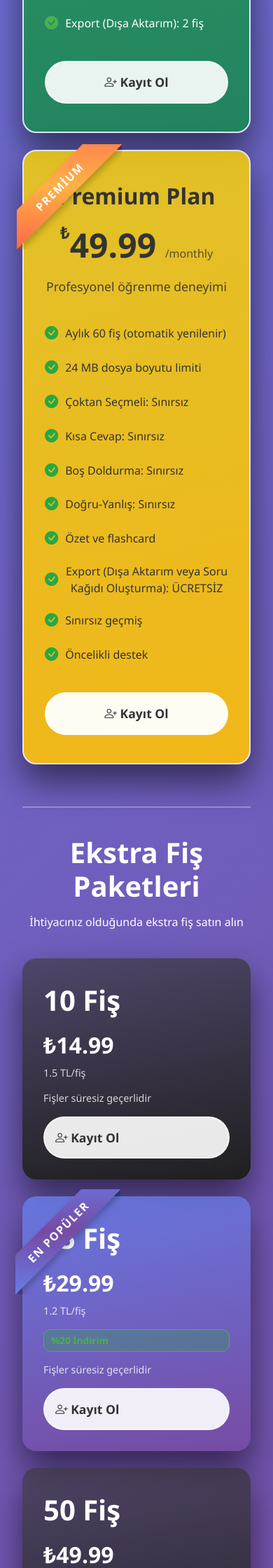
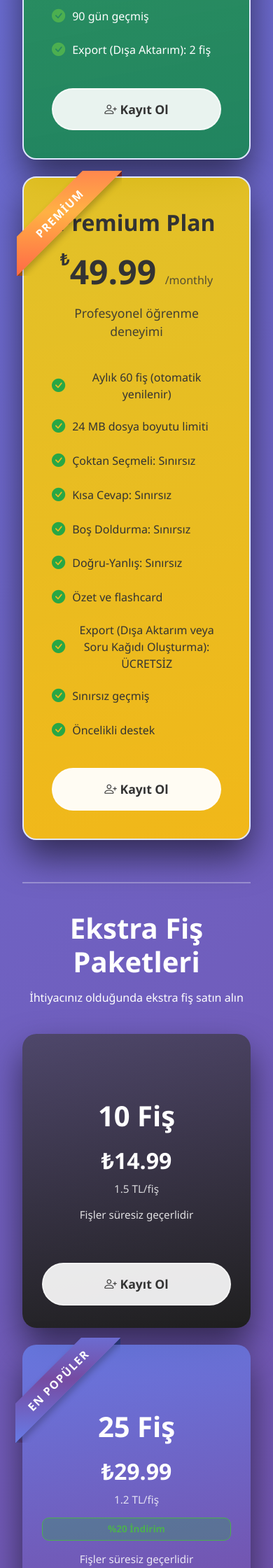
Before and after one commit to tigerfox1974/StudyBuddy, a Flask app: page /pricing in a window 390 px wide. Shown: the part 1840-4080 px from the top of the page at 70% size. Run offline with Flask 3, Linux system fonts and the light colour scheme; some libraries are stand-ins or nearby versions.

Commit message:
Refactor StudyBuddy UI guidelines and enhance pricing card styles
- Updated the UI design system documentation to provide a comprehensive guide for branding, colors, typography, and layout.
- Adjusted CSS styles for pricing cards, including height and padding modifications for improved visual consistency.
- Enhanced responsiveness of token cards and added new styles for better user interaction.
- Introduced a new token note class for clearer communication of package details.
- Improved layout structure in the pricing template for better alignment and user experience.

```diff
--- a/templates/pricing.html
+++ b/templates/pricing.html
@@ -34,15 +34,14 @@
 
     .pricing-card {
         width: 100%;
-        height: 100%;
-        min-height: 550px;
+        min-height: 500px;
         border-radius: 20px;
         background: linear-gradient(170deg, rgba(58, 56, 56, 0.623) 0%, rgb(31, 31, 31) 100%);
         position: relative;
         box-shadow: 0 25px 50px rgba(0,0,0,0.55);
         cursor: pointer;
         transition: all .3s;
-        padding: 40px 30px;
+        padding: 40px;
         color: white;
         display: flex;
         flex-direction: column;
@@ -219,17 +212,20 @@
 
     .token-card {
         width: 100%;
-        min-height: 300px;
+        height: 100%;
+        min-height: 420px;
         border-radius: 20px;
         background: linear-gradient(170deg, rgba(58, 56, 56, 0.623) 0%, rgb(31, 31, 31) 100%);
         position: relative;
         box-shadow: 0 25px 50px rgba(0,0,0,0.55);
         cursor: pointer;
         transition: all .3s;
-        padding: 30px;
+        padding: 32px 28px;
         color: white;
         display: flex;
         flex-direction: column;
+        flex: 1;
+        text-align: center;
     }
 
     .token-card .plan-button {
@@ -290,6 +286,7 @@
         font-weight: 700;
         color: inherit;
         margin-bottom: 10px;
+        margin-top: 55px;
     }
 
     .token-price {
@@ -301,7 +298,7 @@
 
     .token-price-per-unit {
         opacity: 0.8;
-        font-size: 0.9rem;
+        font-size: 0.95rem;
         margin-bottom: 15px;
     }
 
@@ -315,6 +312,12 @@
         display: inline-block;
         margin-bottom: 15px;
         border: 1px solid #4caf50;
+    }
+
+    .token-note {
+        opacity: 0.85;
+        font-size: 0.95rem;
+        margin-bottom: 18px;
     }
 
     .plan-name {
@@ -504,9 +507,9 @@
             <p>İhtiyacınız olduğunda ekstra fiş satın alın</p>
         </div>
 
-        <div class="row g-4">
+        <div class="row g-4 align-items-stretch">
             {% for package_key, package in config.TOKEN_PACKAGES.items() %}
-            <div class="col-md-6 col-lg-3">
+            <div class="col-md-6 col-lg-3 d-flex">
                 <div class="token-card {% if package.get('popular') %}popular{% endif %}">
                     {% if package.get('popular') %}
                     <span class="card_badge"></span>
@@ -523,7 +526,7 @@
                         %{{ package.discount_percent }} İndirim
                     </div>
                     {% endif %}
-                    <p style="opacity: 0.8; font-size: 0.9rem; margin-bottom: 15px;">Fişler süresiz geçerlidir</p>
+                    <p class="token-note">Fişler süresiz geçerlidir</p>
                     {% if current_user.is_authenticated %}
                         <a href="{{ url_for('checkout', plan_type='token', package=package_key) }}" class="plan-button select" style="text-decoration: none; display: block; margin-top: auto;">
                             <i class="bi bi-cart-plus"></i> Satın Al
```
Also changed, not shown: other parts of templates/pricing.html (+1 -7 lines), 1 other file.
